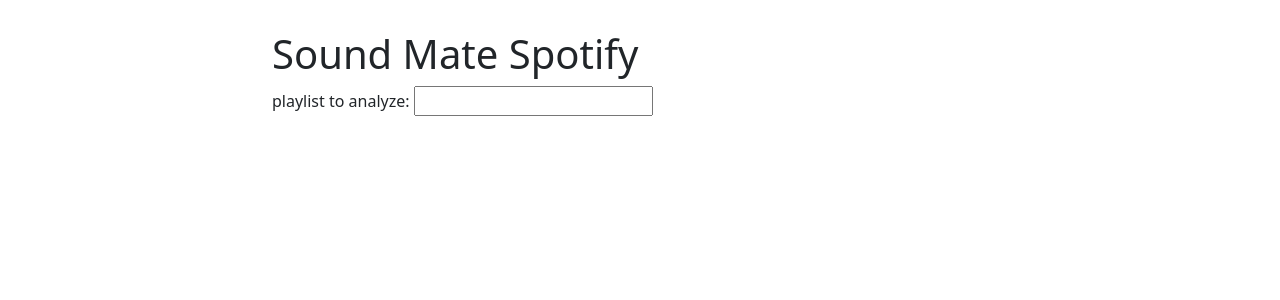
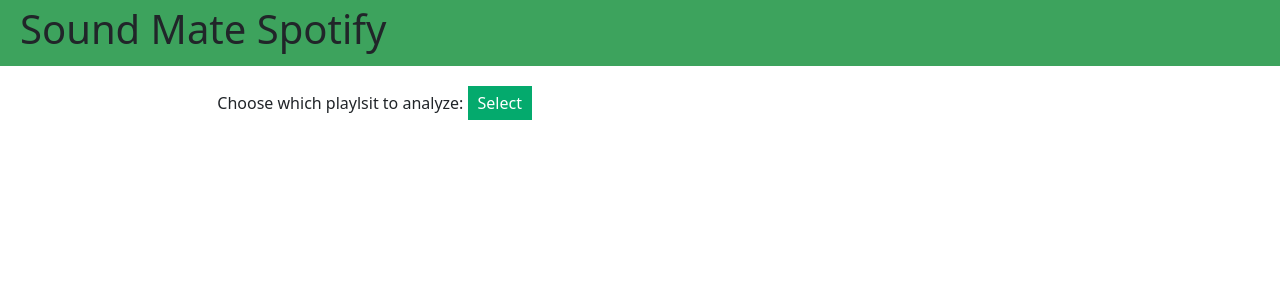
Before and after one commit to cha1hee/CSC353SpotifyFinalProject, a Flask app: template templates/display.html in a window 1280 px wide. Shown: the top 300 px of the page. Run offline with Flask 3, Linux system fonts and the light colour scheme; the template is opened without the code that fills it, so the values that code supplies are empty.

Commit message:
first part of frontend

```diff
--- a/templates/display.html
+++ b/templates/display.html
@@ -13,14 +13,22 @@
   </head>
 
   <body>
-    <div class="container">
-      <div class="row" style="height: 30px;"></div>
+    <div class="container-gx0">
+      <!-- <div class="row" style="height: 30px;"></div> -->
+      <div class="row" style="height: auto; background-color: #3DA35D; padding: 5px 20px;"> <h1>Sound Mate Spotify</h1></div>
+      <div class="row" style="height: 20px;"></div>
       <div class="row">
         <div class="col-2"></div>
         <div class="col-8">
-          <h1>Sound Mate Spotify</h1>
-          playlist to analyze:
-          <input type="text">
+          Choose which playlsit to analyze:
+          <div class="dropdown">
+            <button class="dropbtn">Select</button>
+            <div class="dropdown-content">
+              <a href="#">Link 1</a>
+              <a href="#">Link 2</a>
+              <a href="#">Link 3</a>
+            </div>
+          </div>
         </div>
         <div class="col-2"></div>
       </div>
--- /dev/null
+++ b/templates/styles.css
@@ -0,0 +1,41 @@
+/* Dropdown Button */
+.dropbtn {
+    background-color: #04AA6D;
+    color: white;
+    padding: 5px 10px;
+    font-size: 16px;
+    border: none;
+  }
+
+  /* The container <div> - needed to position the dropdown content */
+  .dropdown {
+    position: relative;
+    display: inline-block;
+  }
+
+  /* Dropdown Content (Hidden by Default) */
+  .dropdown-content {
+    display: none;
+    position: absolute;
+    background-color: #f1f1f1;
+    min-width: 160px;
+    box-shadow: 0px 8px 16px 0px rgba(0,0,0,0.2);
+    z-index: 1;
+  }
+
+  /* Links inside the dropdown */
+  .dropdown-content a {
+    color: black;
+    padding: 12px 16px;
+    text-decoration: none;
+    display: block;
+  }
+
+  /* Change color of dropdown links on hover */
+  .dropdown-content a:hover {background-color: #ddd;}
+
+  /* Show the dropdown menu on hover */
+  .dropdown:hover .dropdown-content {display: block;}
+
+  /* Change the background color of the dropdown button when the dropdown content is shown */
+  .dropdown:hover .dropbtn {background-color: #3e8e41;}
```
